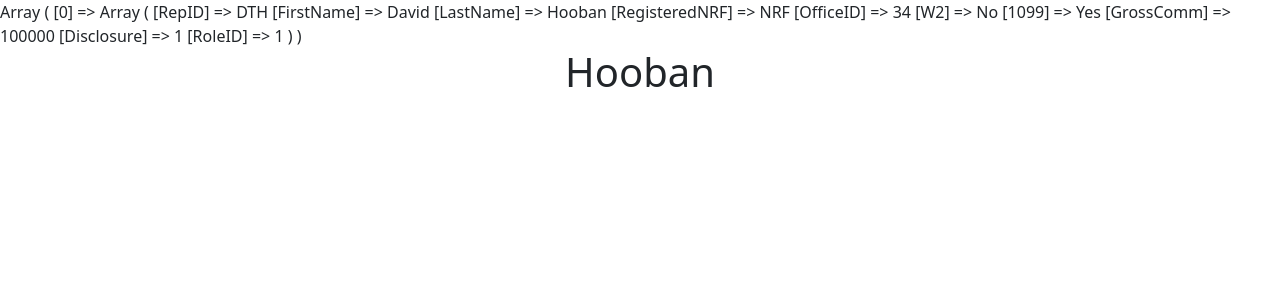
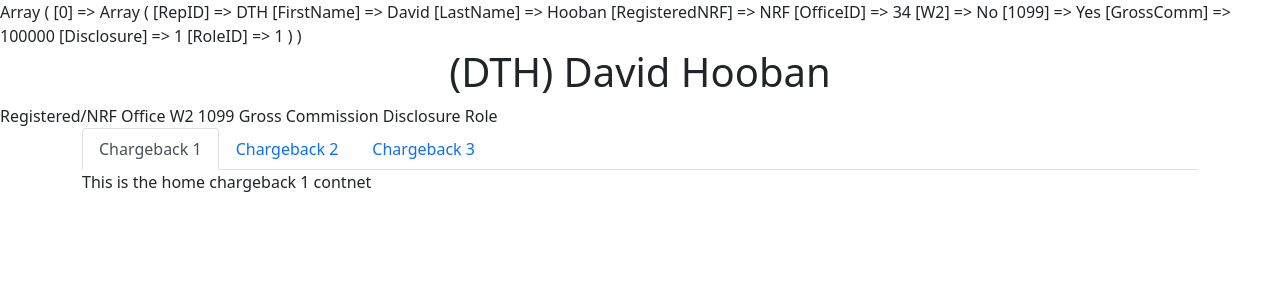
Before and after one commit to 10sGerar/chargebacks, a PHP site: page / in a window 1280 px wide. Shown: the top 300 px of the page. Run offline with PHP 8.4, Linux system fonts and the light colour scheme; data comes from the database, SQL or seed files in the repository; some libraries are stand-ins or nearby versions.

Commit message:
Update index.php

```diff
--- a/index.php
+++ b/index.php
@@ -44,24 +44,64 @@ mysqli_close($conn);*/
 
 
 
-echo "<h1>" . $rep[0]['LastName'] . "</h1>";
+echo "<h1>" . "(" . $rep[0]['RepID'] . ")" . " " . $rep[0]['FirstName'] . " " . $rep[0]['LastName'] . "</h1>";
+?>
 
-/*$mysqli = new mysqli("localhost","root","root","chargebacks");
+<!-- REP INFO STARTS HERE -->
+<div class='reptable'>Registered/NRF</div>
+<div class='reptable'>Office</div>
+<div class='reptable'>W2</div>
+<div class='reptable'>1099</div>
+<div class='reptable'>Gross Commission</div>
+<div class='reptable'>Disclosure</div>
+<div class='reptable'>Role</div>
+<!--<table class="table table-bordered">
+    <thead>
+        <tr>
+            <th scope='col'>Registered/NRF</th>
+            <th scope='col'>Office</th>
+            <th scope='col'>W2</th>
+            <th scope='col'>1099</th>
+            <th scope='col'>Gross Commission</th>
+            <th scope='col'>Disclosure</th>
+            <th scope='col'>Role</th>
+        <tr>
+    </thead>
+    <tbody>
+        <tr>
+            <td><?php echo $rep[0]['RegisteredNRF']?></td>
+            <td><?php echo $rep[0]['OfficeID']?></td>
+            <td><?php echo $rep[0]['W2']?></td>
+            <td><?php echo $rep[0]['1099']?></td>
+            <td><?php echo $rep[0]['GrossComm']?></td>
+            <td><?php echo $rep[0]['Disclosure']?></td>
+            <td><?php echo $rep[0]['RoleID']?></td>
+        </tr>
+    </tbody>
+</table>-->
+<div class="container">
+    <!-- CHARGEBACK CATEGORIES TABS START -->
+    <ul class="nav nav-tabs" id="myTab" role="tablist">
+        <li class="nav-item" role="presentation">
+            <button class="nav-link active" id="home-tab" data-bs-toggle="tab" data-bs-target="#home" type="button" role="tab" aria-controls="home" aria-selected="true">Chargeback 1</button>
+        </li>
+        <li class="nav-item" role="presentation">
+            <button class="nav-link" id="profile-tab" data-bs-toggle="tab" data-bs-target="#profile" type="button" role="tab" aria-controls="profile" aria-selected="false">Chargeback 2</button>
+        </li>
+        <li class="nav-item" role="presentation">
+            <button class="nav-link" id="contact-tab" data-bs-toggle="tab" data-bs-target="#contact" type="button" role="tab" aria-controls="contact" aria-selected="false">Chargeback 3</button>
+        </li>
+    </ul>
+    <div class="tab-content" id="myTabContent">
+    <div class="tab-pane fade show active" id="home" role="tabpanel" aria-labelledby="home-tab">This is the home chargeback 1 contnet</div>
+    <div class="tab-pane fade" id="profile" role="tabpanel" aria-labelledby="profile-tab">This is the home chargeback 2 contnet</div>
+    <div class="tab-pane fade" id="contact" role="tabpanel" aria-labelledby="contact-tab">This is the home chargeback 3 contnet</div>
+    </div>
+    <!-- CHARGEBACK CATEGORIES TABS ENDS -->
+    <form>
+    </form>
+</div>
 
-// Attempt select query execution
-$sql = "SELECT * FROM tbl_Reps WHERE LastName='Hooban'";
-
-$results = $mysli->query($sql);
-
-if (!$results->num_rows > 0) {
-    echo "<p>There are no Reps with that last name";
-
-}
-
-echo "there are results";
-    exit;*/
-
-?>
     <script src="https://cdn.jsdelivr.net/npm/@popperjs/core@2.10.2/dist/umd/popper.min.js" integrity="sha384-7+zCNj/IqJ95wo16oMtfsKbZ9ccEh31eOz1HGyDuCQ6wgnyJNSYdrPa03rtR1zdB" crossorigin="anonymous"></script>
 <script src="https://cdn.jsdelivr.net/npm/bootstrap@5.1.3/dist/js/bootstrap.min.js" integrity="sha384-QJHtvGhmr9XOIpI6YVutG+2QOK9T+ZnN4kzFN1RtK3zEFEIsxhlmWl5/YESvpZ13" crossorigin="anonymous"></script>
 </body>
```
